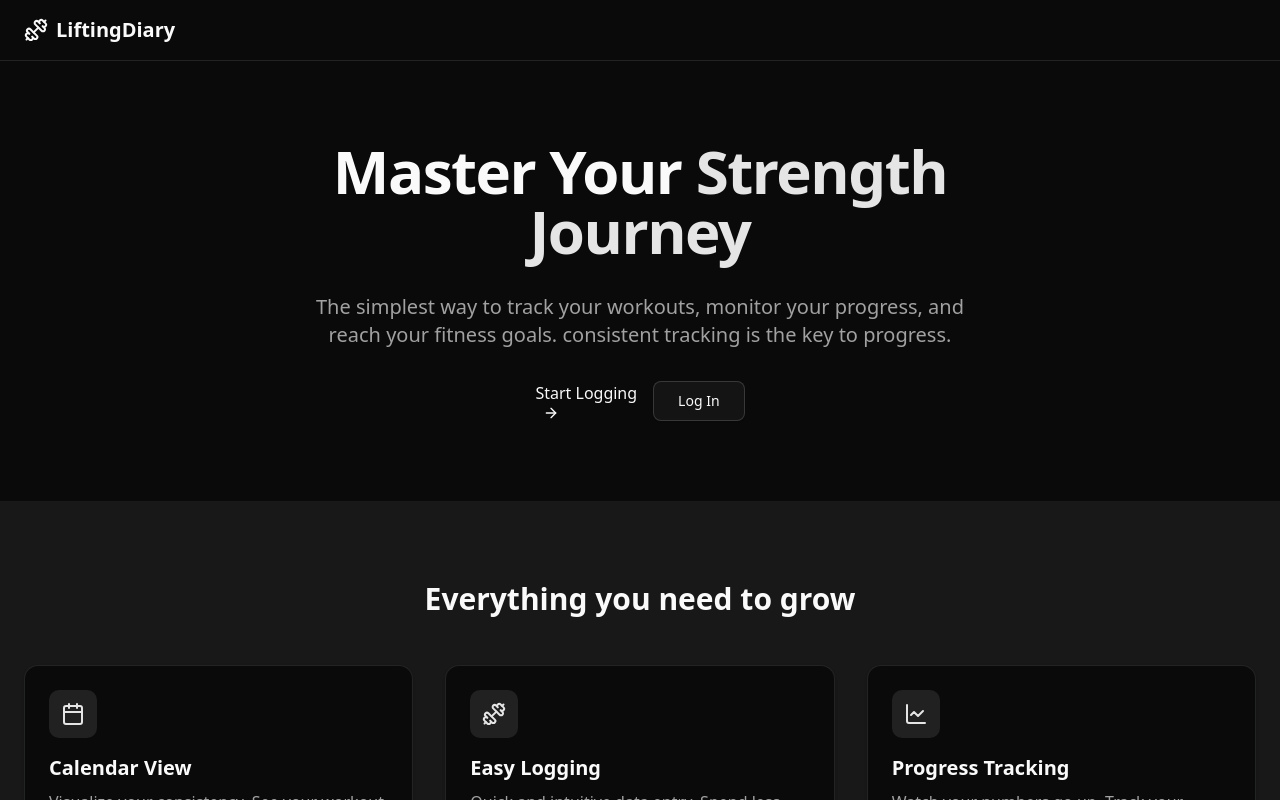
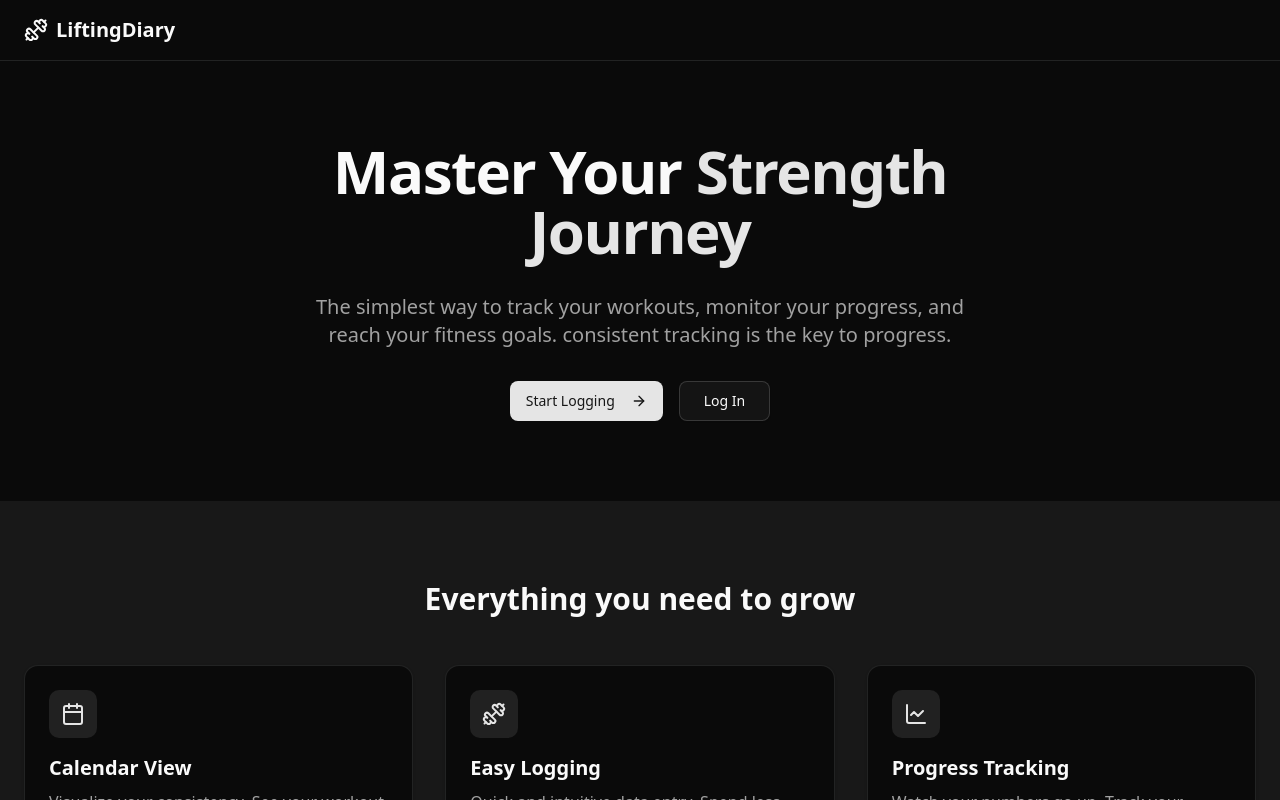
Before and after one commit to luis-pinheiro/liftingdiarycourse, a Next.js app: page /en in a window 1280 px wide. Shown: the top 800 px of the page. Built offline with nearby package versions, Linux system fonts and the light colour scheme; no server answers.

Commit message:
feat: Create internationalized landing page with hero section, features, and authentication links.

```diff
--- a/app/[locale]/page.tsx
+++ b/app/[locale]/page.tsx
@@ -1,7 +1,7 @@
 import Link from "next/link";
 import { auth } from "@clerk/nextjs/server";
 import { ArrowRight, Calendar, Dumbbell, LineChart } from "lucide-react";
-import { Button } from "@/components/ui/button";
+import { Button, buttonVariants } from "@/components/ui/button";
 import { useTranslations } from "next-intl";
 import { getTranslations } from "next-intl/server";
 
@@ -30,9 +30,7 @@ export default function Home() {
             {t("heroSubtitle")}
           </p>
           <div className="flex items-center justify-center gap-4">
-            <Button size="lg" asChild>
-              <AuthButtonLink />
-            </Button>
+            <AuthButtonLink />
             <LoginButtonLink />
           </div>
         </section>
@@ -87,7 +85,10 @@ async function AuthButtonLink() {
   const { userId } = await auth();
   const t = await getTranslations("HomePage");
   return (
-    <Link href={userId ? "/dashboard" : "/sign-up"}>
+    <Link
+      href={userId ? "/dashboard" : "/sign-up"}
+      className={buttonVariants({ size: "lg" })}
+    >
       {t("startLogging")} <ArrowRight className="ml-2 h-4 w-4" />
     </Link>
   );
```
